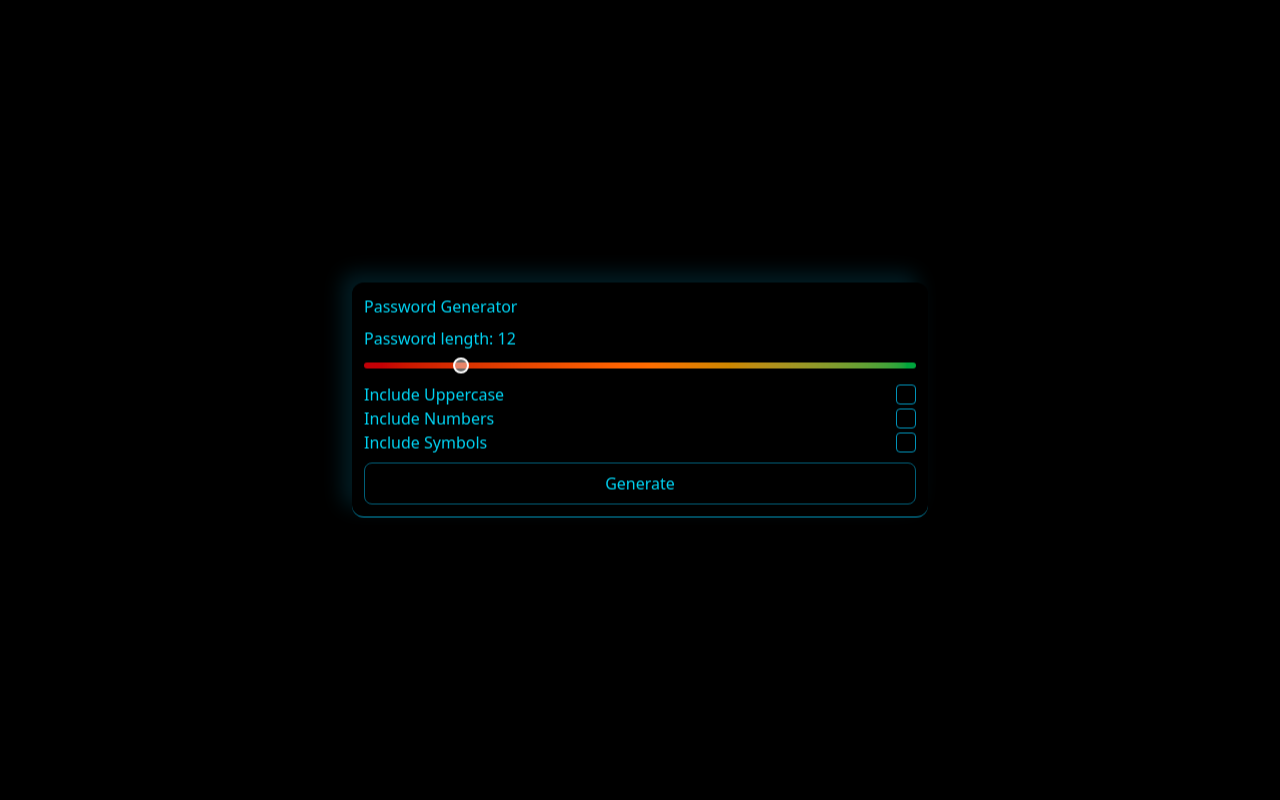
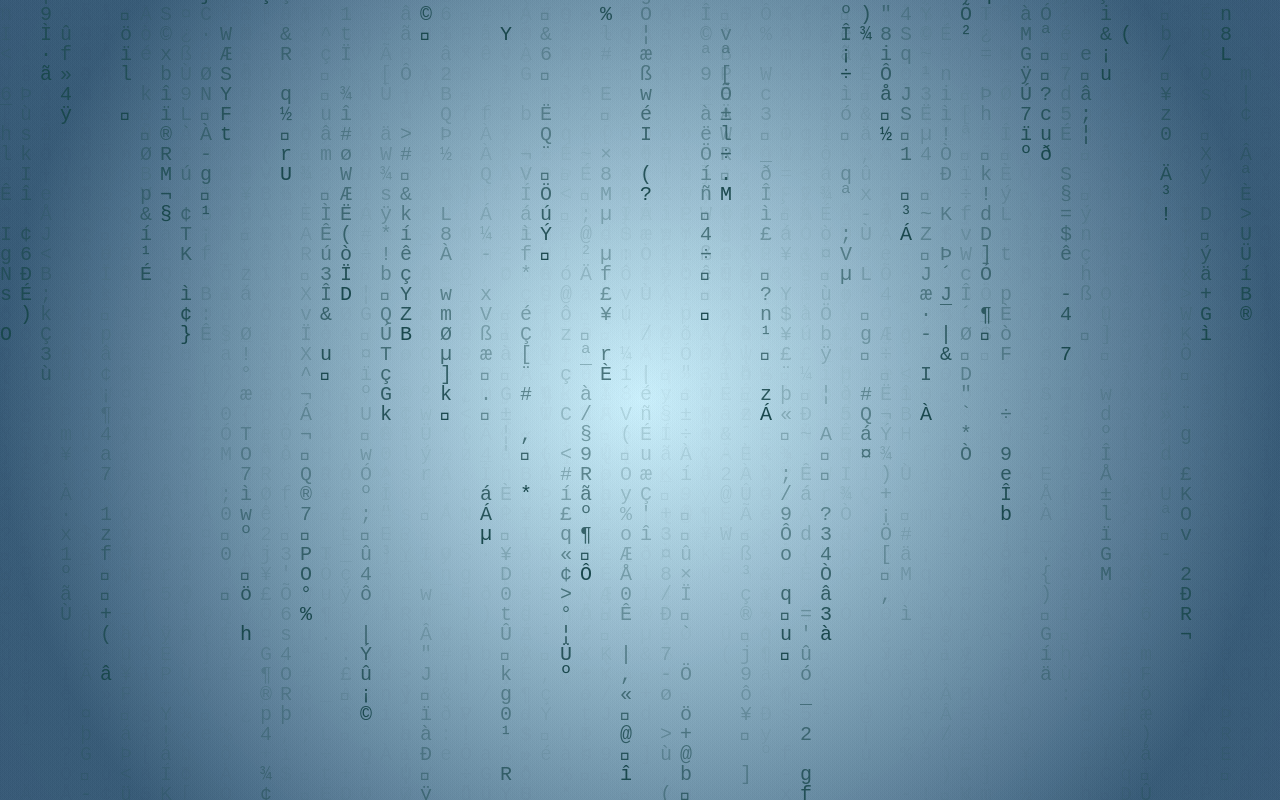
Before and after one commit to TraceOfHumanity/password-generator, a React (Vite) app: page / in a window 1280 px wide. Built offline with nearby package versions, Linux system fonts and the light colour scheme.

Commit message:
feat(app): replace MatrixBg with MatrixBackground component, update styles and enhance PasswordGenerator structure

```diff
--- a/src/App.tsx
+++ b/src/App.tsx
@@ -1,16 +1,17 @@
-import {MatrixBg} from "./components/MatrixBg";
+import {MatrixBackground} from "./components/MatrixBackground";
 import PasswordGenerator from "./components/PasswordGenerator/PasswordGenerator";
 
 function App() {
   return (
     <div className="h-screen w-screen overflow-hidden">
-      {/* <MatrixBg /> */}
-      <PasswordGenerator>
+      <MatrixBackground />
+      {/* <PasswordGenerator>
         <PasswordGenerator.Header />
         <PasswordGenerator.LengthControl />
         <PasswordGenerator.Settings />
         <PasswordGenerator.GenerateButton />
-      </PasswordGenerator>
+        <PasswordGenerator.ReadyPassword />
+      </PasswordGenerator> */}
     </div>
   );
 }
--- a/src/components/MatrixBg.tsx
+++ b/src/components/MatrixBackground.tsx
@@ -1,6 +1,6 @@
 import React, {useRef, useEffect} from "react";
 
-export const MatrixBg = () => {
+export const MatrixBackground = () => {
   const canvasRef = useRef<HTMLCanvasElement>(null);
   const [width, setWidth] = React.useState(window.innerWidth);
   const [height, setHeight] = React.useState(window.innerHeight);
@@ -17,11 +17,19 @@ export const MatrixBg = () => {
     canvas.height = height;
 
     if (!ctx) return;
-    ctx.fillStyle = "#000";
+
+    const gradient = ctx.createRadialGradient(
+      width / 2, height / 2, 0,
+      width / 2, height / 2, Math.max(width, height) / 2
+    );
+    gradient.addColorStop(0, "rgba(203, 239, 251, 0.1)");
+    gradient.addColorStop(1, "rgba(60, 94, 122, 0.1)");
+
+    ctx.fillStyle = gradient;
     ctx.fillRect(0, 0, width, height);
 
     const matrix = () => {
-      ctx.fillStyle = "rgba(0, 0, 0, 0.05)";
+      ctx.fillStyle = gradient;
       ctx.fillRect(0, 0, width, height);
 
       ctx.font = "15pt monospace";
@@ -31,7 +39,7 @@ export const MatrixBg = () => {
         const x = ind * 20;
 
         const hue = 185;
-        const color = `hsl(${hue}, 100%, 30%)`;
+        const color = `hsl(${hue}, 50%, 20%)`;
         ctx.fillStyle = color;
 
         ctx.fillText(text, x, y);
@@ -57,10 +65,6 @@ export const MatrixBg = () => {
   return (
     <canvas
       ref={canvasRef}
-      style={{
-        position: "absolute",
-        top: 0,
-        left: 0,
-      }}></canvas>
+      style={{position: "absolute", top: 0, left: 0}}></canvas>
   );
 };
--- a/src/components/PasswordGenerator/PasswordGenerator.tsx
+++ b/src/components/PasswordGenerator/PasswordGenerator.tsx
@@ -1,6 +1,7 @@
 import { PasswordGeneratorGenerateButton } from "./PasswordGeneratorGenerateButton";
 import {PasswordGeneratorHeader} from "./PasswordGeneratorHeader";
 import {PasswordGeneratorLengthControl} from "./PasswordGeneratorLengthControl";
+import { PasswordGeneratorReadyPassword } from "./PasswordGeneratorReadyPassword";
 import { PasswordGeneratorSettings } from "./PasswordGeneratorSettings";
 
 export default function PasswordGenerator({
@@ -19,3 +20,4 @@ PasswordGenerator.Header = PasswordGeneratorHeader;
 PasswordGenerator.LengthControl = PasswordGeneratorLengthControl;
 PasswordGenerator.Settings = PasswordGeneratorSettings;
 PasswordGenerator.GenerateButton = PasswordGeneratorGenerateButton;
+PasswordGenerator.ReadyPassword = PasswordGeneratorReadyPassword;
--- a/src/components/PasswordGenerator/PasswordGeneratorHeader.tsx
+++ b/src/components/PasswordGenerator/PasswordGeneratorHeader.tsx
@@ -1,7 +1,7 @@
 export const PasswordGeneratorHeader = () => {
   return (
     <div>
-      <h1>Password Generator</h1>
+      <h1 className="text-center text-2xl font-bold">Password Generator</h1>
     </div>
   );
 };
--- /dev/null
+++ b/src/components/PasswordGenerator/PasswordGeneratorReadyPassword.tsx
@@ -0,0 +1,6 @@
+import {useAppSelector} from "@/hooks";
+
+export const PasswordGeneratorReadyPassword = () => {
+  const {password} = useAppSelector((state) => state.password);
+  return <div>{password}</div>;
+};
--- a/src/components/PasswordGenerator/PasswordGeneratorSettings.tsx
+++ b/src/components/PasswordGenerator/PasswordGeneratorSettings.tsx
@@ -17,16 +17,19 @@ export const PasswordGeneratorSettings = () => {
     {
       label: "Include Uppercase",
       value: includeUppercase,
+      description: "A-Z",
       onChange: () => dispatch(setIncludeUppercase(!includeUppercase)),
     },
     {
       label: "Include Numbers",
       value: includeNumbers,
+      description: "0-9",
       onChange: () => dispatch(setIncludeNumbers(!includeNumbers)),
     },
     {
       label: "Include Symbols",
       value: includeSymbols,
+      description: "!@#$%^&*()_+=",
       onChange: () => dispatch(setIncludeSymbols(!includeSymbols)),
     },
   ];
@@ -35,9 +38,16 @@ export const PasswordGeneratorSettings = () => {
     <div>
       {passwordSettings.map((setting, index) => (
         <div
-          className="flex items-center justify-between gap-2"
+          className="flex items-center justify-between"
           key={index}>
-          <span>{setting.label}</span>
+          <p className="flex items-center gap-2">
+            {setting.label}
+            <span className="text-xs text-green-200/70">
+              <span className="text-white/20">(</span>
+              {setting.description}
+              <span className="text-white/20">)</span>
+            </span>
+          </p>
           <Checkbox
             checked={setting.value}
             onChange={setting.onChange}
--- a/src/index.css
+++ b/src/index.css
@@ -1,7 +1,14 @@
 @import "tailwindcss";
 
+@theme {
+  --color-bodyBackgroundFrom: #CBEFFB;
+  --color-bodyBackgroundTo: #3C5E7A;
+  --color-text: #1f2937;
+
+}
+
 body {
-  background-color: black;
+  background: radial-gradient(circle, var(--color-bodyBackgroundFrom), var(--color-bodyBackgroundTo));
   color: #1f2937;
   overflow: hidden;
 }
```
